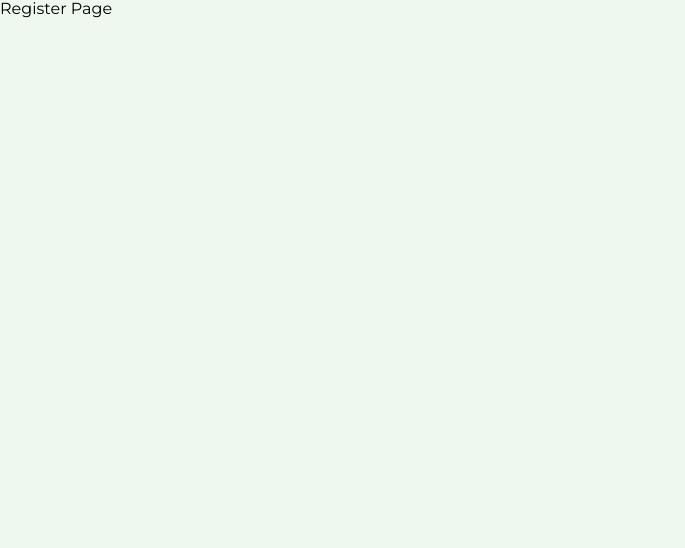
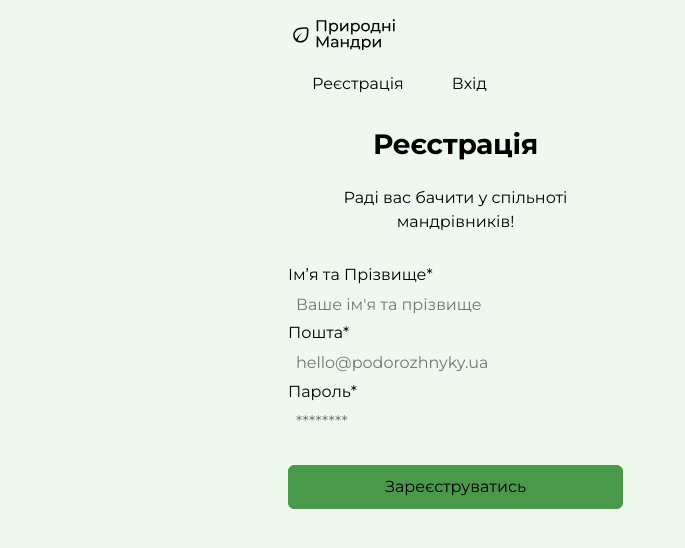
Before and after one commit to alina-hryhorenko/pryrodni-mandry-front, a Next.js app: page /auth/register in a window 1280 px wide. Shown: the top 548 px of the page, without its empty margins (0-685 px from the left). Built offline with nearby package versions, Linux system fonts and the light colour scheme.

Commit message:
start register page

```diff
--- /dev/null
+++ b/app/auth/register/Register.module.css
@@ -0,0 +1,71 @@
+.body {
+  background: var(--color-scheme-1-background);
+}
+.header {
+  padding: 18px 0;
+}
+
+.tab {
+  font-family: var(--font-family);
+  font-weight: 400;
+  font-size: 16px;
+  line-height: 150%;
+  color: var(--color-scheme-1-text);
+  padding: 12px 24px;
+  width: 167px;
+}
+.tabs {
+  margin-bottom: 32px;
+}
+.title {
+  font-family: var(--font-family);
+  font-weight: 700;
+  font-size: 28px;
+  line-height: 120%;
+  letter-spacing: -0.01em;
+  text-align: center;
+  color: var(--color-scheme-1-text);
+  padding-bottom: 24px;
+}
+.subtitle {
+  font-family: var(--font-family);
+  font-weight: 400;
+  font-size: 16px;
+  line-height: 150%;
+  text-align: center;
+  color: var(--color-scheme-1-text);
+}
+.lable {
+  font-family: var(--font-family);
+  font-weight: 400;
+  font-size: 16px;
+  line-height: 150%;
+  color: var(--color-scheme-1-text);
+}
+.input {
+  border: 1px solid var(--opacity-neutral-darkest-15);
+  border-radius: 6px;
+  padding: 8px;
+  width: 335px;
+  height: 40px;
+  background: var(--opacity-transparent);
+}
+.button {
+  border: 1px solid var(--color-mantis-dark);
+  border-radius: 6px;
+  padding: 6px 12px;
+  width: 335px;
+  height: 44px;
+  background: var(--color-mantis-dark);
+}
+.main {
+  width: 335px;
+  height: 668px;
+  max-width: 1280px;
+}
+.inputsForm {
+  margin-bottom: 24px;
+}
+.subtitleAll {
+  margin-bottom: 32px;
+}
--- a/app/auth/register/page.tsx
+++ b/app/auth/register/page.tsx
@@ -1 +1,77 @@
-export default function RegisterPage() { return <h1>Register Page</h1>; }
+import Link from 'next/link';
+import css from './Register.module.css';
+
+export default function RegisterPage() {
+  return (
+    <div className="container">
+      <header className={css.header}>
+        <Link href="/" className={css.logo}>
+          <svg className={css.svg} width={110} height={32}>
+            <use href="/icons/sprite.svg#icon-Logo"></use>
+          </svg>
+        </Link>
+      </header>
+
+      <main className={css.main}>
+        <div className={css.container}>
+          <div className={css.authBox}>
+            <div className={css.tabs}>
+              <Link
+                href="/auth/register"
+                className={`${css.tab} ${css.active}`}
+              >
+                Реєстрація
+              </Link>
+
+              <Link href="/auth/login" className={css.tab}>
+                Вхід
+              </Link>
+            </div>
+            <div className={css.subtitleAll}>
+              <h1 className={css.title}>Реєстрація</h1>
+
+              <p className={css.subtitle}>
+                Раді вас бачити у спільноті
+                <br />
+                мандрівників!
+              </p>
+            </div>
+            <form className={css.form}>
+              <div className={css.inputsForm}>
+                <label className={css.label}>
+                  Ім’я та Прізвище*
+                  <input
+                    className={css.input}
+                    type="text"
+                    placeholder="Ваше ім'я та прізвище"
+                  />
+                </label>
+
+                <label className={css.label}>
+                  Пошта*
+                  <input
+                    className={css.input}
+                    type="email"
+                    placeholder="hello@podorozhnyky.ua"
+                  />
+                </label>
+
+                <label className={css.label}>
+                  Пароль*
+                  <input
+                    className={css.input}
+                    type="password"
+                    placeholder="********"
+                  />
+                </label>
+              </div>
+              <button className={css.button} type="submit">
+                Зареєструватись
+              </button>
+            </form>
+          </div>
+        </div>
+      </main>
+    </div>
+  );
+}
```
Also changed, not shown: 1 other file (tests, documents, lock files or other folders).
